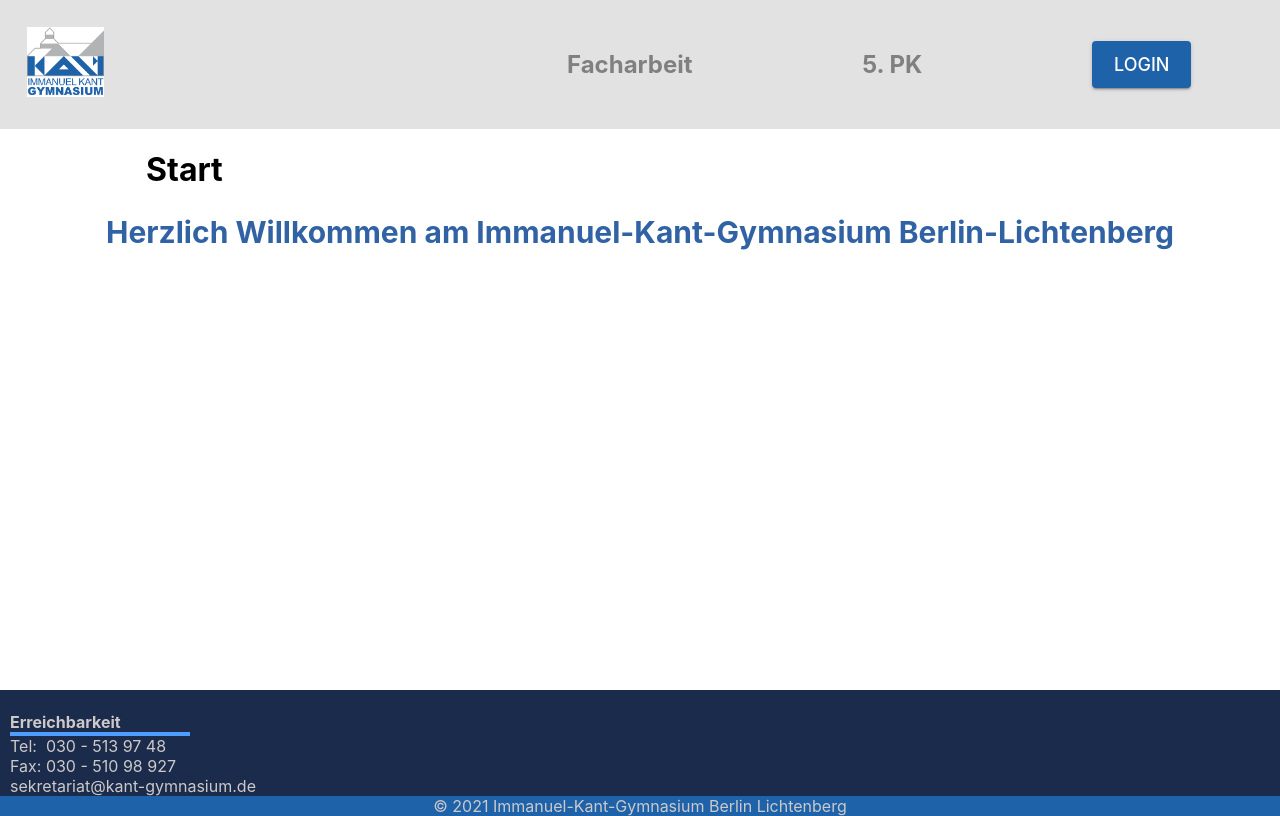
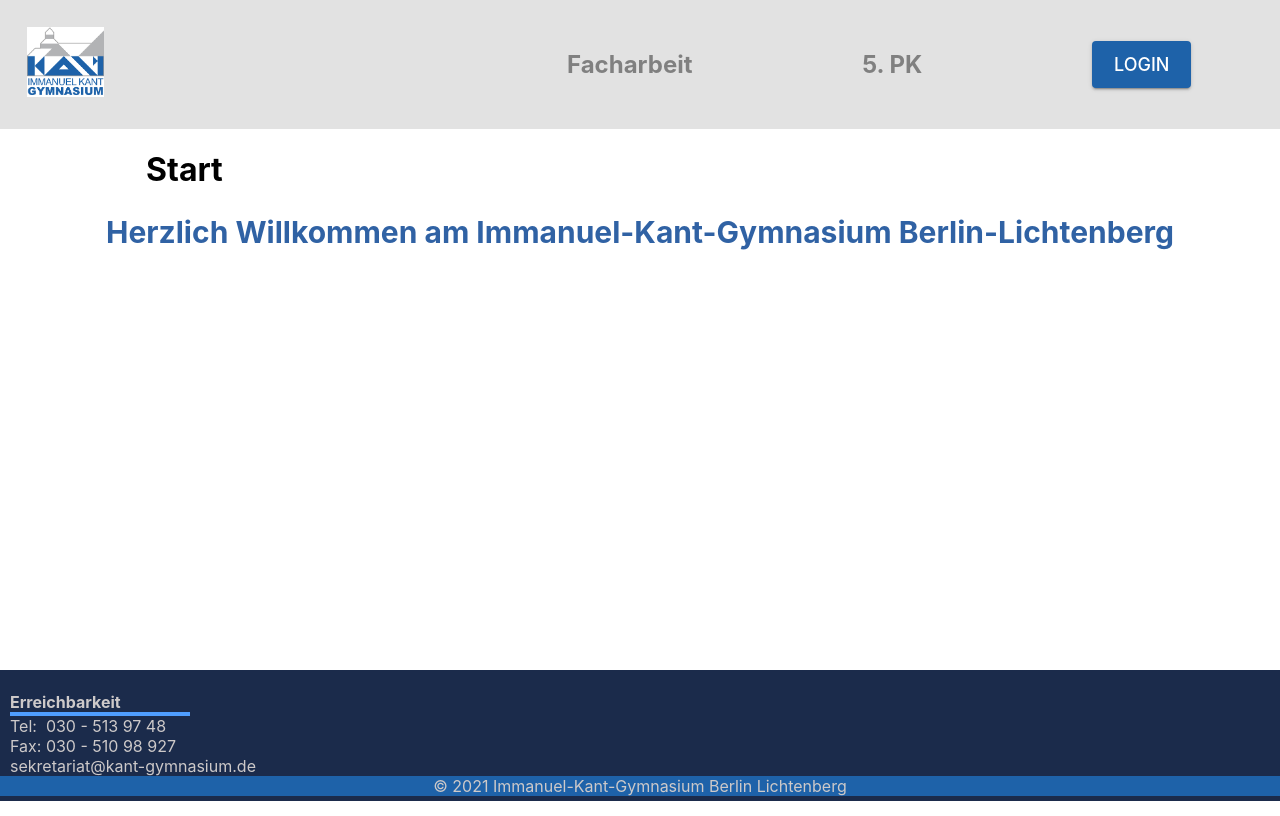
Before and after one commit to Doubrixel/digitalisierung-at-school, a React (Create React App) app in the folder frontend/: page / in a window 1280 px wide. Built offline with nearby package versions, Linux system fonts and the light colour scheme; no server answers.

Commit message:
PDF
kommentar entfernen

```diff
--- a/frontend/src/index.css
+++ b/frontend/src/index.css
@@ -13,6 +13,6 @@ body {
   --buttongrey: #CCCCCC ;
   --componentToggleButtonActivatedColor: #3ece47;
   --componentToggleButtonDeactivatedColor: #ff3d3d;
-  --footerHeight: 110px;
+  --footerHeight: 130px;
   --defaultFormPaperPadding: 2vw;
 }
```
